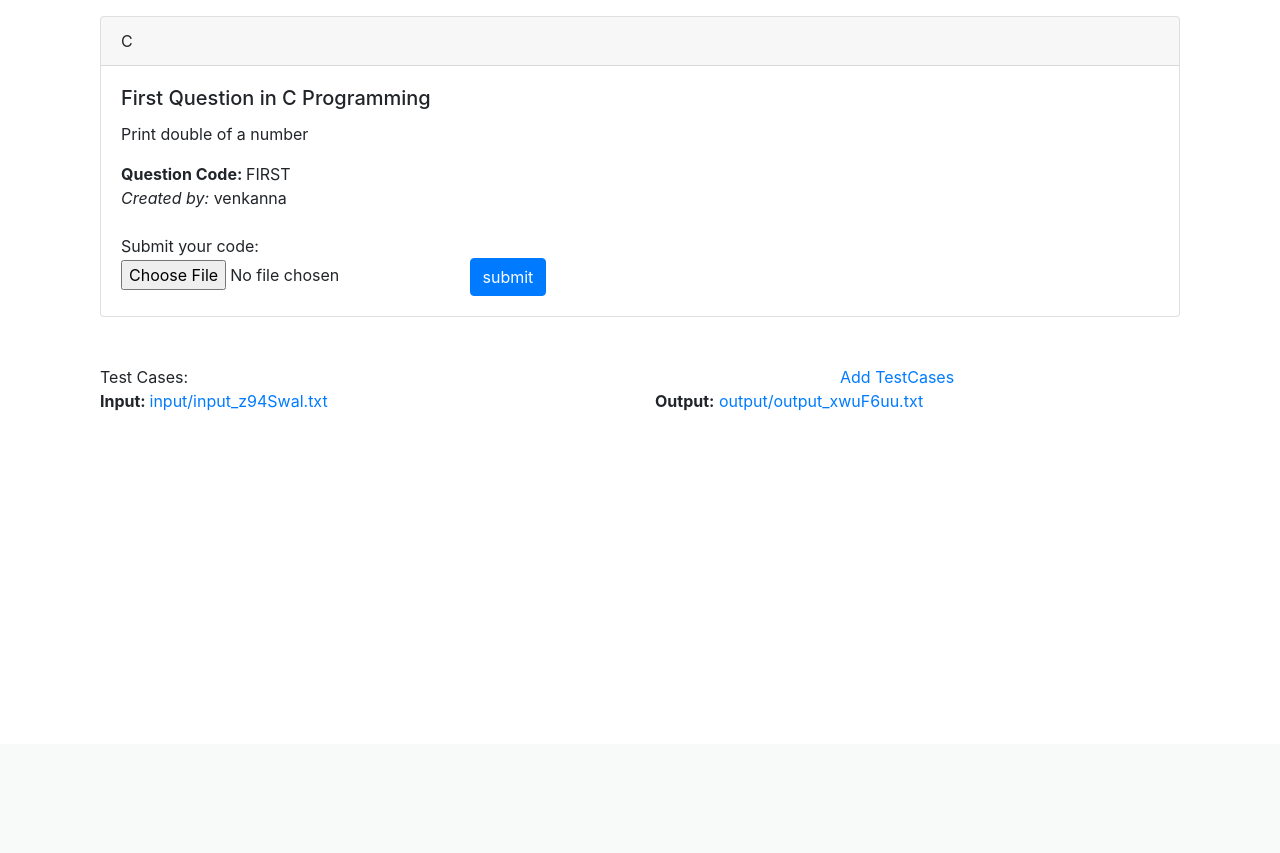
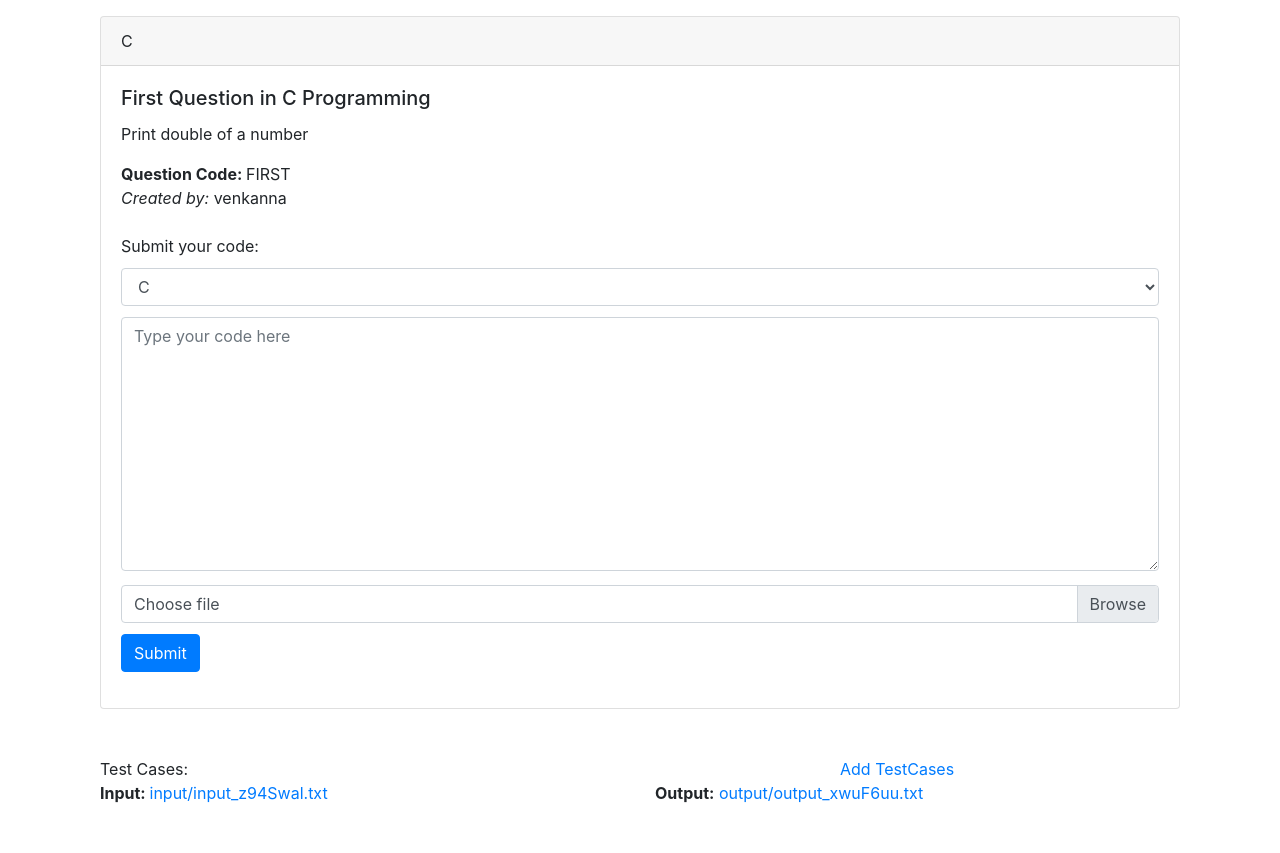
Before and after one commit to jai-dewani/Lab-Works, a Django app: page /s/1/q/1 in a window 1280 px wide. Shown: the part 56-909 px from the top of the page. Before the commit the page ends 467 px from the top, so only its background shows below. Run offline with Django 3.2, Linux system fonts and the light colour scheme; data comes from the database, SQL or seed files in the repository; some libraries are stand-ins or nearby versions.

Commit message:
add textarea to write code

```diff
--- a/miniproject/templates/viewQuestion.html
+++ b/miniproject/templates/viewQuestion.html
@@ -14,10 +14,30 @@
 					<i>Created by: </i> {{question.createdBy}}<br>
 					<br>
 					Submit your code:
-					<form action="" method="POST" enctype="multipart/form-data">
+					<form action="" class="form-group" method="POST" enctype="multipart/form-data">
 						{% csrf_token %}
-						<input type="file" name="code">
-						<input class="btn btn-primary" type="submit" value="submit">
+
+						<select class="form-control" id="language">
+							<option value="c">C</option>
+							<option value="c++">C++</option>
+							<option value="java">Java</option>
+							<option value="python2">Python 2.x</option>
+							<option value="python3">Python 3.x</option>
+						</select>
+
+						<div id="codearea">
+							<textarea class="form-control" placeholder="Type your code here" rows="10"></textarea>
+						</div>
+
+						<div style="margin-bottom: -20px; margin-top: 10px" class="text-center">or</div>
+
+						<div class="custom-file container" id="fileoption">
+							<input type="file" name="code" class="custom-file-input" id="inputGroupFile01" aria-describedby="inputGroupFileAddon01">
+							<label class="custom-file-label" for="inputGroupFile01">Choose file</label>
+						</div>
+
+						<input class="btn btn-primary" type="submit" value="Submit">
+						<!-- <input type="file" name="code"> -->
 					</form>
 				</div>
 			</div>
@@ -60,5 +80,17 @@
 
 <br>
 
-
+<style>
+	#codearea{
+		/* margin-top: 1%; */
+		margin-bottom: 1%;
+	}
+	#language{
+		margin-top: 1%;
+		margin-bottom: 1%;
+	}
+	#fileoption{
+		margin-bottom: 1%;
+	}
+</style>
 {% include 'partials/footer.html' %}
```
